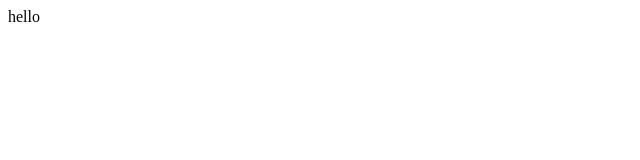
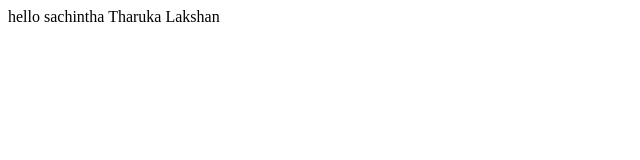
Before and after one commit to SachinthaTharukaLakshan/cw-two-network, a plain HTML site: page index.html in a window 1280 px wide. Shown: the whole page, without its empty margins (0-640 px from the left). Drawn offline with Linux system fonts and the light colour scheme.

Commit message:
today commit

```diff
--- a/index.html
+++ b/index.html
@@ -5,7 +5,7 @@
     <meta name="viewport" content="width=device-width, initial-scale=1.0">
     <title>Document</title>
 </head>
-<body>hello
+<body>hello sachintha Tharuka Lakshan
 
 </body>
 </html>
```
